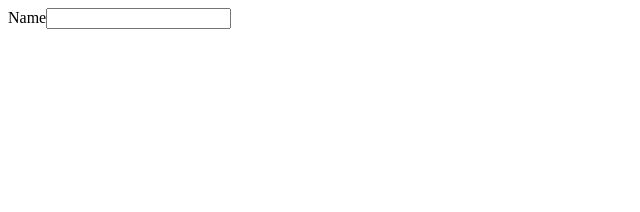
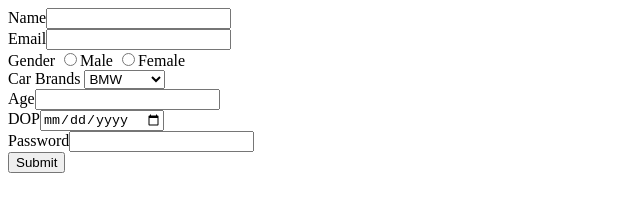
Before and after one commit to acciojob/signup-form-car-SamyakJain789, a website: page main.html in a window 1280 px wide. Shown: the whole page, without its empty margins (0-640 px from the left). Drawn offline with Linux system fonts and the light colour scheme.

Commit message:
created a submission

```diff
--- a/main.html
+++ b/main.html
@@ -3,18 +3,30 @@
 <html>
 
 <head>
-	<link rel="stylesheet" href="styles.css">
+<link rel="stylesheet" href="styles.css">
 </head>
 
 <body>
-	<!-- the entire body must be written by student -->
-	<form method="post">
+<!-- the entire body must be written by student -->
+<form method="post">
 <label for="name" id="name" required>Name<input type="text" ></label><br>
-
-	</form>
-    <script type="text/javascript" src="./script.js">
+<label for="email" id="email" required>Email<input type="email" ></label><br>
+<label for="gender" id="gender" required>Gender
+<input type="radio" name="gender">Male
+<input type="radio" name="gender">Female
+</label><br>
+<label for="cars" id="cars" required>Car Brands</label>
+<select name="cars" id="cars">
+<option value="bmw">BMW</option>
+<option value="audi">Audi</option>
+<option value="mercedez">Mercedez</option>
+</select><br>
+<label for="carage" id="carage" required>Age<input type="number" ></label><br>
+<label for="dop" id="dop" required>DOP<input type="date" ></label><br>
+<label for="password" id="password" required>Password<input type="password"></label><br>
+<button type="submit">Submit</button>
+</form>
+<script type="text/javascript" src="./script.js">
 </script>
-
 </body>
-
 </html>
```
